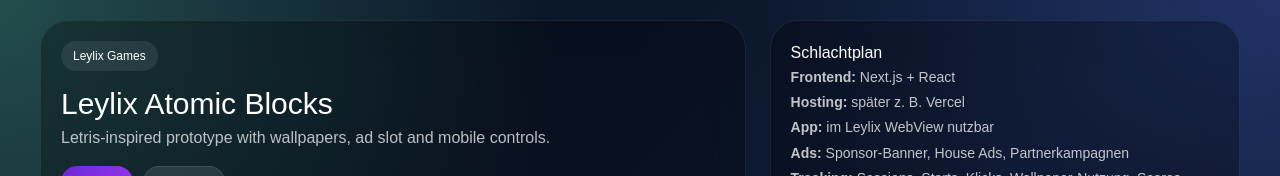
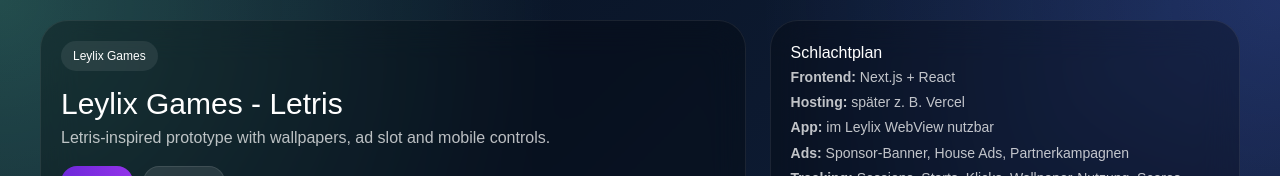
Before and after one commit to Vuneco/leylix-game-zone, a Next.js app: page / in a window 1280 px wide. Shown: the top 176 px of the page. Built offline with nearby package versions, Linux system fonts and the light colour scheme.

Commit message:
label geändert

```diff
--- a/app/page.tsx
+++ b/app/page.tsx
@@ -454,7 +454,7 @@
               >
                 Leylix Games
               </div>
-              <h1 style={{ margin: 0, fontSize: "30px" }}>Leylix Atomic Blocks</h1>
+              <h1 style={{ margin: 0, fontSize: "30px" }}>Leylix Games - Letris</h1>
               <p style={{ color: "rgba(255,255,255,0.72)" }}>
                 Letris-inspired prototype with wallpapers, ad slot and mobile controls.
               </p>
```
